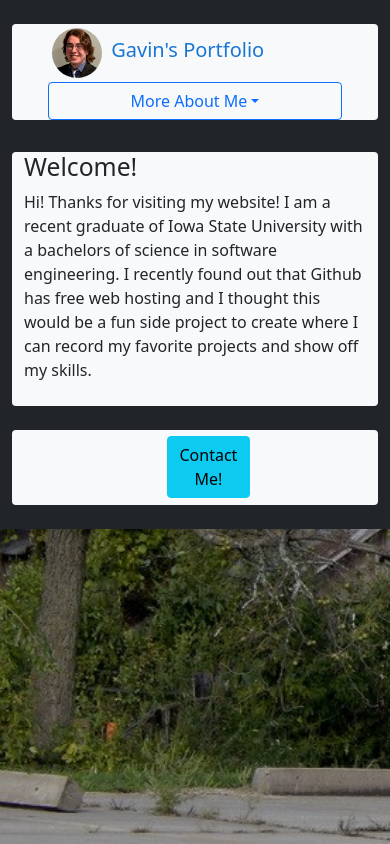
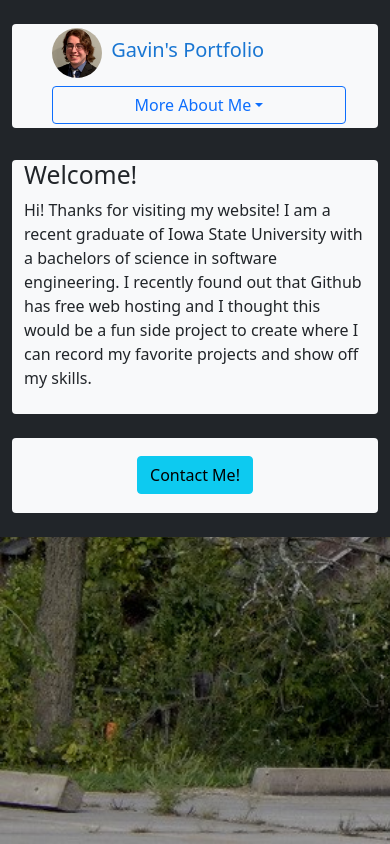
Before and after one commit to TenableGerm/TenableGerm.github.io, an Angular app: page / in a window 390 px wide. Built offline with nearby package versions, Linux system fonts and the light colour scheme.

Commit message:
Various mobile fixes

```diff
--- a/src/app/shared/footer/footer.component.html
+++ b/src/app/shared/footer/footer.component.html
@@ -1,5 +1,5 @@
 <div class="footer bg-light rounded container">
-   <div class="col-2 item">
+   <div class="col-2 flex-fill">
       <button type="button" class="btn btn-info" (click)="openModal(template)">Contact Me!</button>
   </div>
 </div>
--- a/src/app/shared/nav-bar/nav-bar.component.html
+++ b/src/app/shared/nav-bar/nav-bar.component.html
@@ -6,7 +6,7 @@
         <img class="img-fluid rounded-circle m-1" src="../../../assets/Gavin-sm.jpg" alt="Gavin" style="max-height: 50px;">
         <a href="" class="navbar-brand"><span class="navbar-brand"> Gavin's Portfolio</span></a>
     </div>
-    <div ngbDropdown class="col-sm-4 col-xs-12 item">
+    <div ngbDropdown class="col-sm-4 m-1 col-xs-12 item">
         <button class="btn btn-outline-primary btn-block" style="width:100%;" id="dropdownBasic1" ngbDropdownToggle>More About Me</button>
         <div ngbDropdownMenu aria-labelledby="dropdownBasic1">
             <button ngbDropdownItem onclick="window.location.href='/pastprojects'">My Past Projects</button>
```
Also changed, not shown: 4 other files (tests, documents, lock files or other folders).
